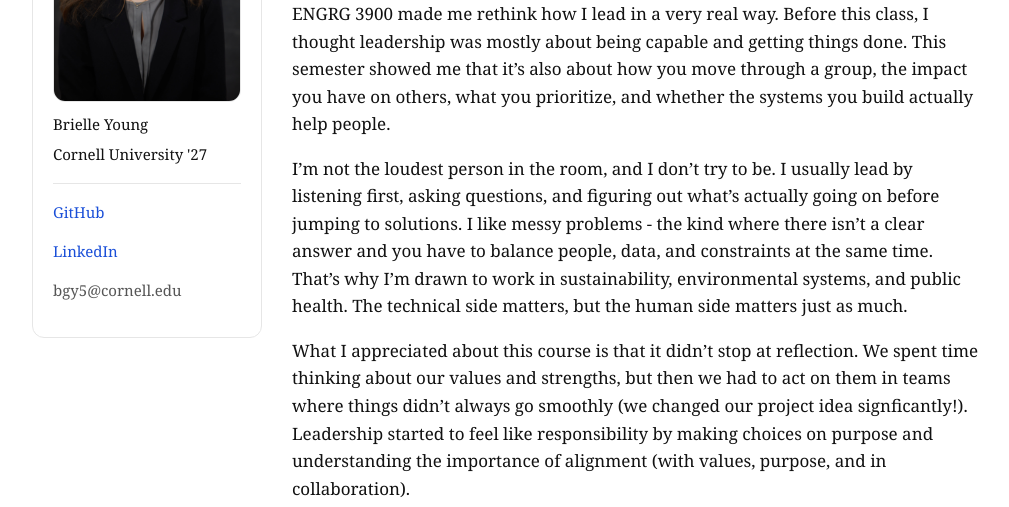
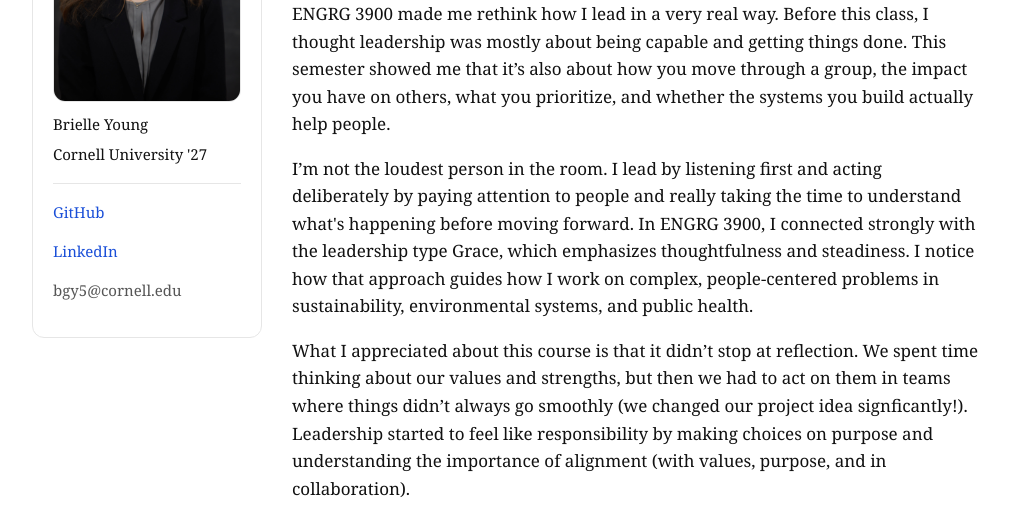
Before and after one commit to brielle-young/aboutme, a plain HTML site: page engrg3900.html in a window 1280 px wide. Shown: the part 293-800 px from the top of the page, without its empty margins (128-1137 px from the left). Drawn offline with Linux system fonts and the light colour scheme.

Commit message:
updated content

```diff
--- a/engrg3900.html
+++ b/engrg3900.html
@@ -45,7 +45,7 @@
     </p>
 
     <p class="lead">
-      I’m not the loudest person in the room, and I don’t try to be. I usually lead by listening first, asking questions, and figuring out what’s actually going on before jumping to solutions. I like messy problems - the kind where there isn’t a clear answer and you have to balance people, data, and constraints at the same time. That’s why I’m drawn to work in sustainability, environmental systems, and public health. The technical side matters, but the human side matters just as much.
+      I’m not the loudest person in the room. I lead by listening first and acting deliberately by paying attention to people and really taking the time to understand what's happening before moving forward. In ENGRG 3900, I connected strongly with the leadership type Grace, which emphasizes thoughtfulness and steadiness. I notice how that approach guides how I work on complex, people-centered problems in sustainability, environmental systems, and public health.
     </p>
 
     <p>
```
